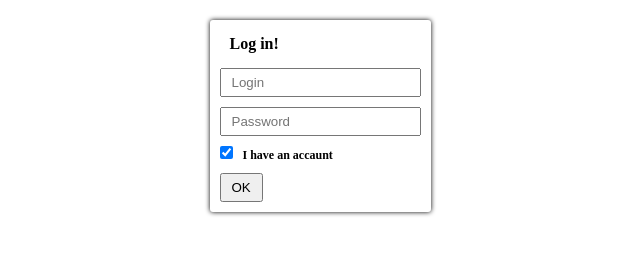
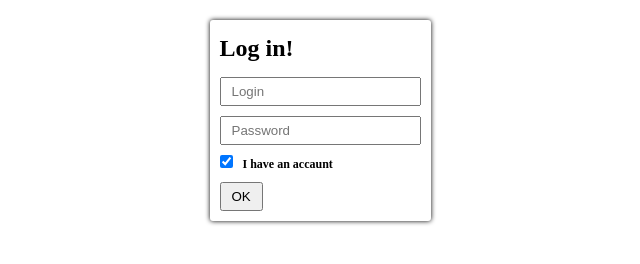
Before and after one commit to sergekey/login-form, a plain HTML site: page index.html in a window 1280 px wide. Shown: the whole page, without its empty margins (320-960 px from the left). Drawn offline with Linux system fonts and the light colour scheme.

Commit message:
some minor fixes

```diff
--- a/index.html
+++ b/index.html
@@ -8,7 +8,7 @@
 </head>
 <body>
     <form action="#" name="userlog" class="login-form">
-        <p class="block form-heading">Log in!</p>
+        <h2 class="block form-heading">Log in!</h2>
         <input class="block" type="text" name="userlog" autocomplete="username" placeholder="Login">
         <input class="block" type="password" autocomplete="current-password" name="userlog" placeholder="Password">
         <input class="block password-confirm" type="password" autocomplete="current-password" name="userlog" placeholder="Confirm password">
--- a/style.scss
+++ b/style.scss
@@ -15,6 +15,10 @@ body{
     border-radius: 3px;
     font-weight: 700;
     display: block;
+}
+
+h2.block.form-heading{
+    margin-left: 0;
 }
 
 .block{
```
Also changed, not shown: css/style.css.
